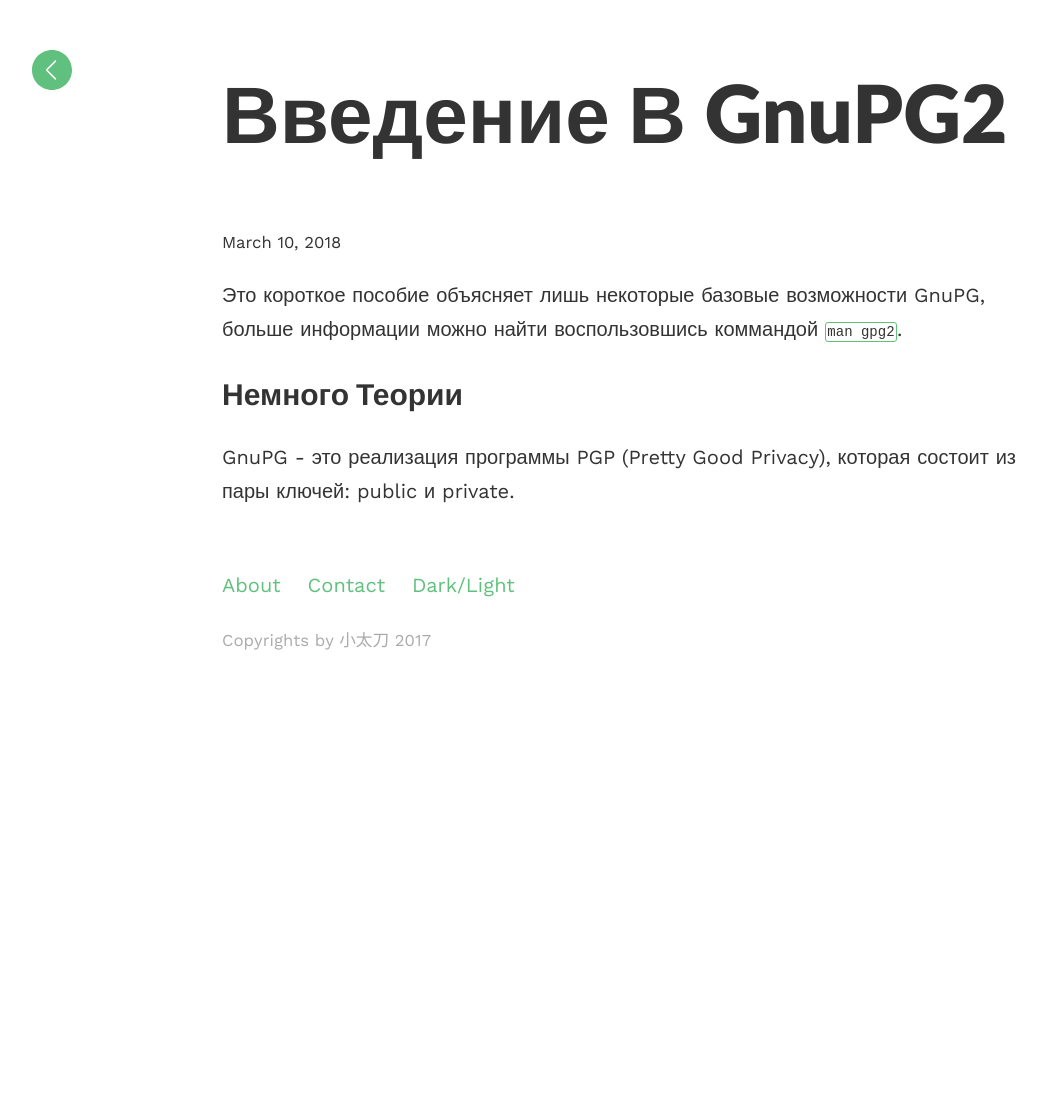
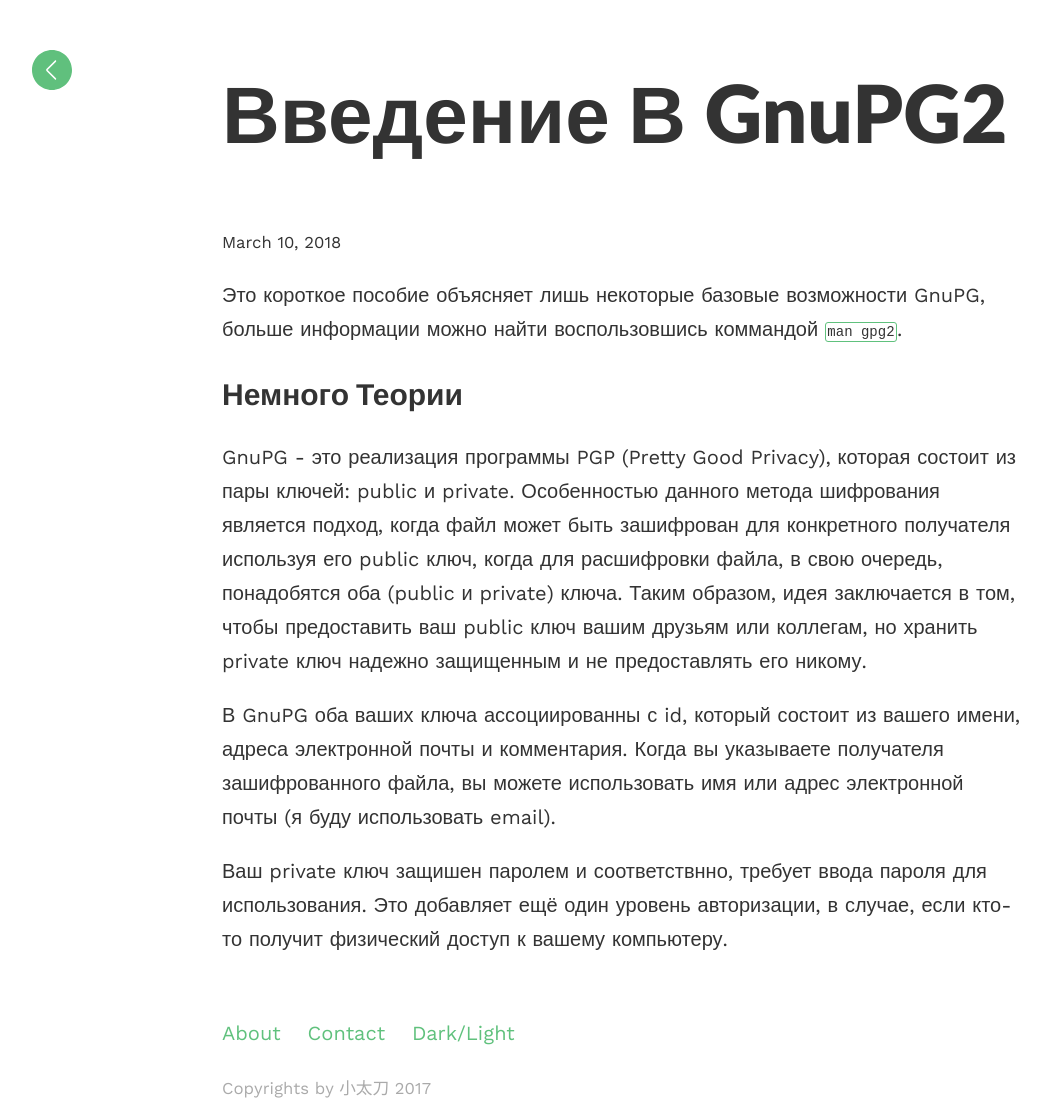
Before and after one commit to evgeniyantipin/evgeniyantipin.github.io, a Jekyll site: the page built from _posts/2018-03-10-gpg2.markdown, in a window 1280 px wide. Shown: the whole page, without its empty margins (18-1068 px from the left). Built offline with Jekyll 4.4.1, drawn with Linux system fonts in a browser that asks for light colours; before the commit the page ends 980 px from its top, so only the background shows below that.

Commit message:
Update 2018-03-10-gpg2.markdown

```diff
--- a/_posts/2018-03-10-gpg2.markdown
+++ b/_posts/2018-03-10-gpg2.markdown
@@ -9,3 +9,8 @@ title: 'Введение в GnuPG2'
 
 ## Немного теории
 GnuPG - это реализация программы PGP (Pretty Good Privacy), которая состоит из пары ключей: public и private.
+Особенностью данного метода шифрования является подход, когда файл может быть зашифрован для конкретного получателя используя его public ключ, когда для расшифровки файла, в свою очередь, понадобятся оба (public и private) ключа. Таким образом, идея заключается в том, чтобы предоставить ваш public ключ вашим друзьям или коллегам, но хранить private ключ надежно защищенным и не предоставлять его никому.
+
+В GnuPG оба ваших ключа ассоциированны с id, который состоит из вашего имени, адреса электронной почты и комментария. Когда вы указываете получателя зашифрованного файла, вы можете использовать имя или адрес электронной почты (я буду использовать email).
+
+Ваш private ключ защишен паролем и соответствнно, требует ввода пароля для использования. Это добавляет ещё один уровень авторизации, в случае, если кто-то получит физический доступ к вашему компьютеру.
```
